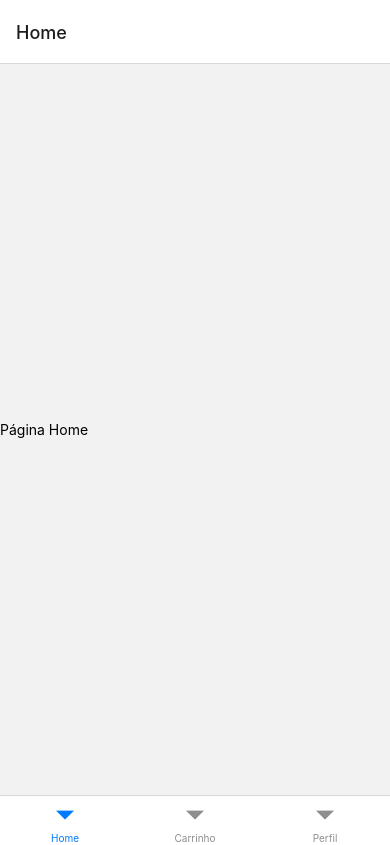
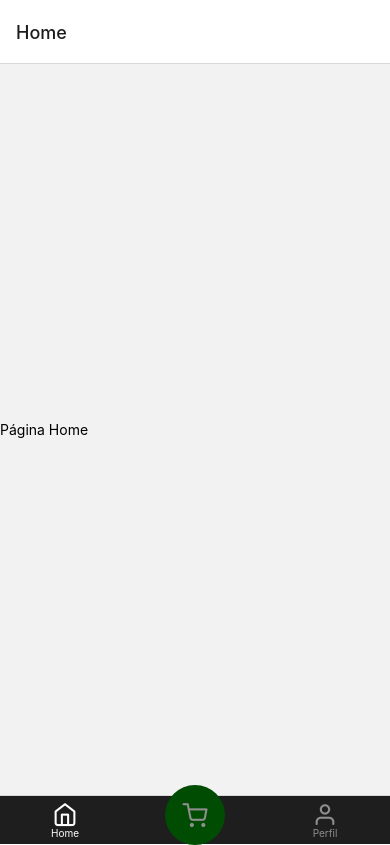
Before and after one commit to mariagerotti/IFBUCKS-Mobile, a React Native app: screen / in a window 390 px wide. Built offline with nearby package versions, Linux system fonts and the light colour scheme.

Commit message:
arrumando a tabBar

```diff
--- /dev/null
+++ b/src/components/Navigation/CartButton.js
@@ -0,0 +1,24 @@
+import React from 'react';
+import { View, Text, StyleSheet } from 'react-native';
+
+import {Feather} from '@expo/vector-icons'
+
+export default function CartButton({ size, color}){
+    return(
+        <View style={styles.container}>
+            <Feather name="shopping-cart" color={color} size={size}/>
+        </View>
+    )
+}
+
+const styles = StyleSheet.create({
+    container:{
+        width: 60,
+        height: 60,
+        borderRadius:60,
+        backgroundColor:'#004c03',
+        alignItems:'center',
+        justifyContent: 'center',
+        marginBottom:10,
+    }
+})
--- a/src/routes.js
+++ b/src/routes.js
@@ -5,14 +5,53 @@ import Home from './pages/Home';
 import Cart from './pages/Cart';
 import Profile from './pages/Profile';
 
+import CartButton from "./components/Navigation/CartButton";
+import {Feather} from '@expo/vector-icons'
+
 const Tab = createBottomTabNavigator();
 
 export default function Routes(){
     return(
-        <Tab.Navigator>
-            <Tab.Screen name="Home" component={Home}/>
-            <Tab.Screen name="Carrinho" component={Cart}/>
-            <Tab.Screen name="Perfil" component={Profile}/>
+        <Tab.Navigator
+        screenOptions={{
+            tabBarActiveTintColor: '#FFF',
+            tabBarStyle: [
+              {
+                display: 'flex',
+                backgroundColor: '#1e1e1e',
+                paddingBottom:5,
+                paddingTop:5,
+              },
+            ],
+          }}>
+            <Tab.Screen
+            name="Home"
+            component={Home}
+            options={{
+                tabBarIcon: ({size, color}) => (
+                    <Feather name="home" size={size} color={color}/>
+                )
+            }}
+            />
+            <Tab.Screen
+            name="Carrinho"
+            component={Cart}
+            options={{
+                tabBarLabel:'',
+                tabBarIcon: ({size, color}) => (
+                    <CartButton size={size} color={color}/>
+                )
+            }}
+            />
+            <Tab.Screen
+            name="Perfil"
+            component={Profile}
+            options={{
+                tabBarIcon: ({size, color}) => (
+                    <Feather name="user" size={size} color={color}/>
+                )
+            }}
+            />
         </Tab.Navigator>
     )
 }
```
